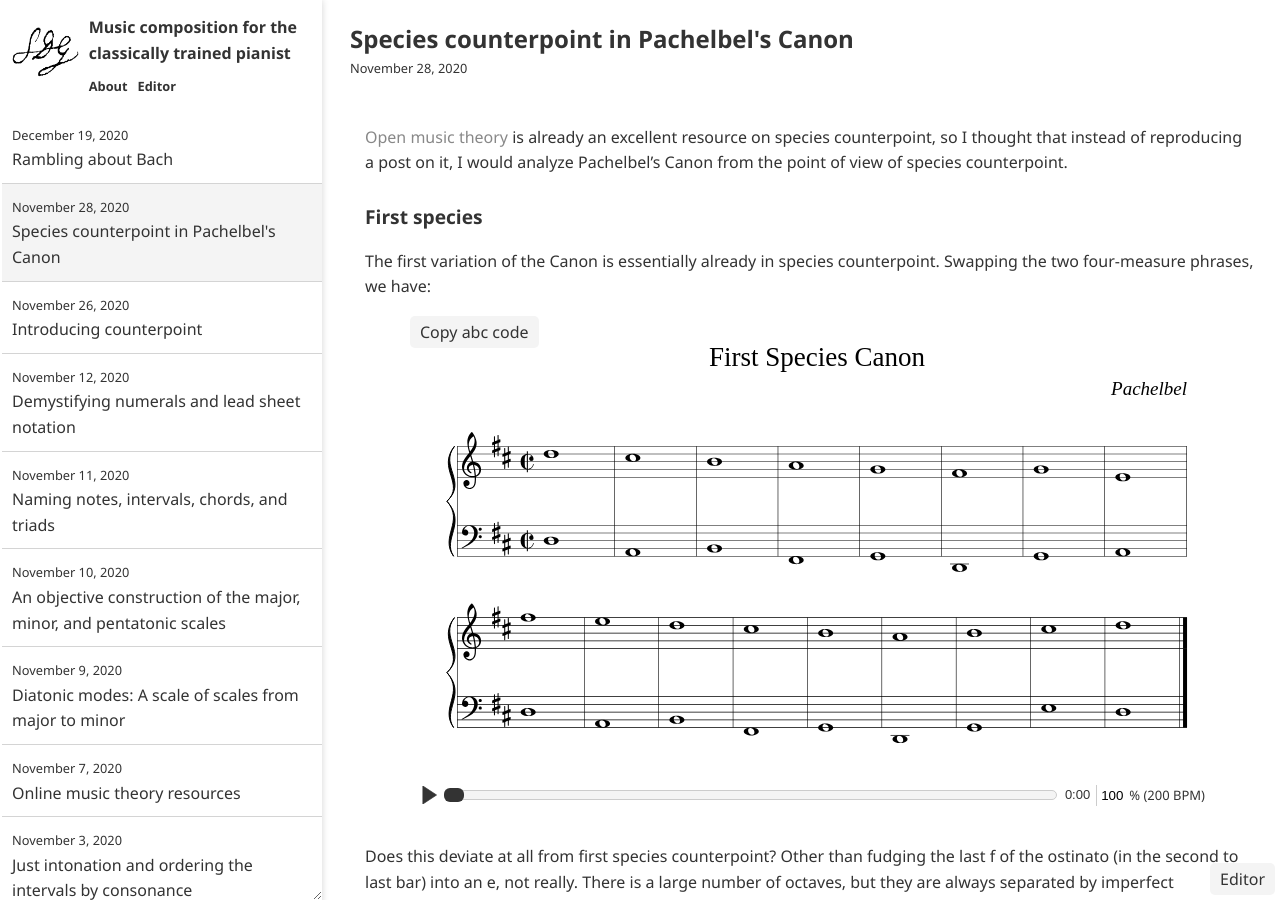
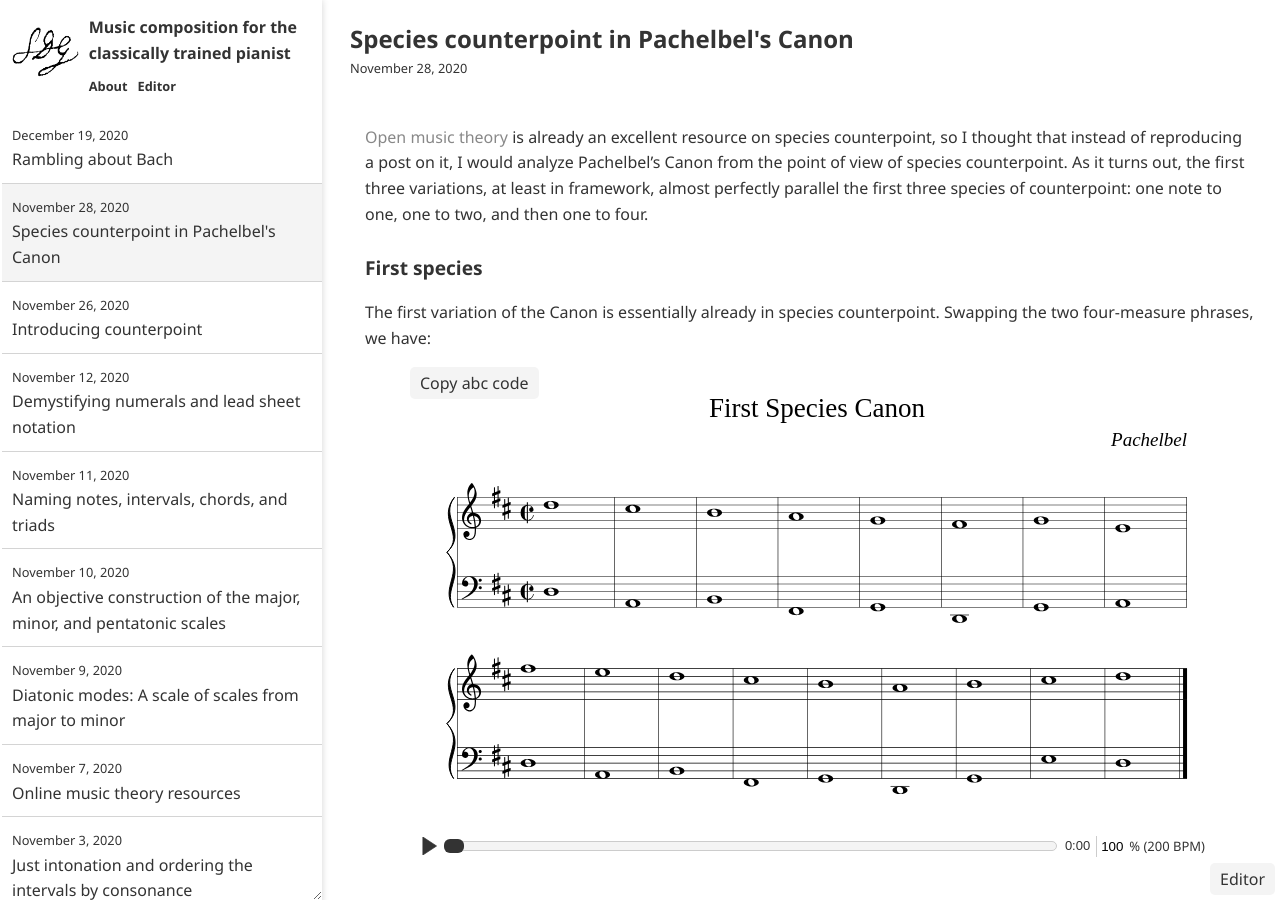
Before and after one commit to ansyblenetwork/sdg, a Jekyll site: the page built from _posts/2020-11-28-species-counterpoint-in.md, in a window 1280 px wide and 900 px high. Built offline with Jekyll 4.4.1, drawn with Linux system fonts in a browser that asks for light colours.

Commit message:
Update 2020-11-28-species-counterpoint-in.md

```diff
--- a/_posts/2020-11-28-species-counterpoint-in.md
+++ b/_posts/2020-11-28-species-counterpoint-in.md
@@ -2,7 +2,7 @@
 title: "Species counterpoint in Pachelbel's Canon"
 ---
 
-[Open music theory](http://openmusictheory.com/firstSpecies.html) is already an excellent resource on species counterpoint, so I thought that instead of reproducing a post on it, I would analyze Pachelbel's Canon from the point of view of species counterpoint.
+[Open music theory](http://openmusictheory.com/firstSpecies.html) is already an excellent resource on species counterpoint, so I thought that instead of reproducing a post on it, I would analyze Pachelbel's Canon from the point of view of species counterpoint. As it turns out, the first three variations, at least in framework, almost perfectly parallel the first three species of counterpoint: one note to one, one to two, and then one to four.
 
 ### First species
 
```
